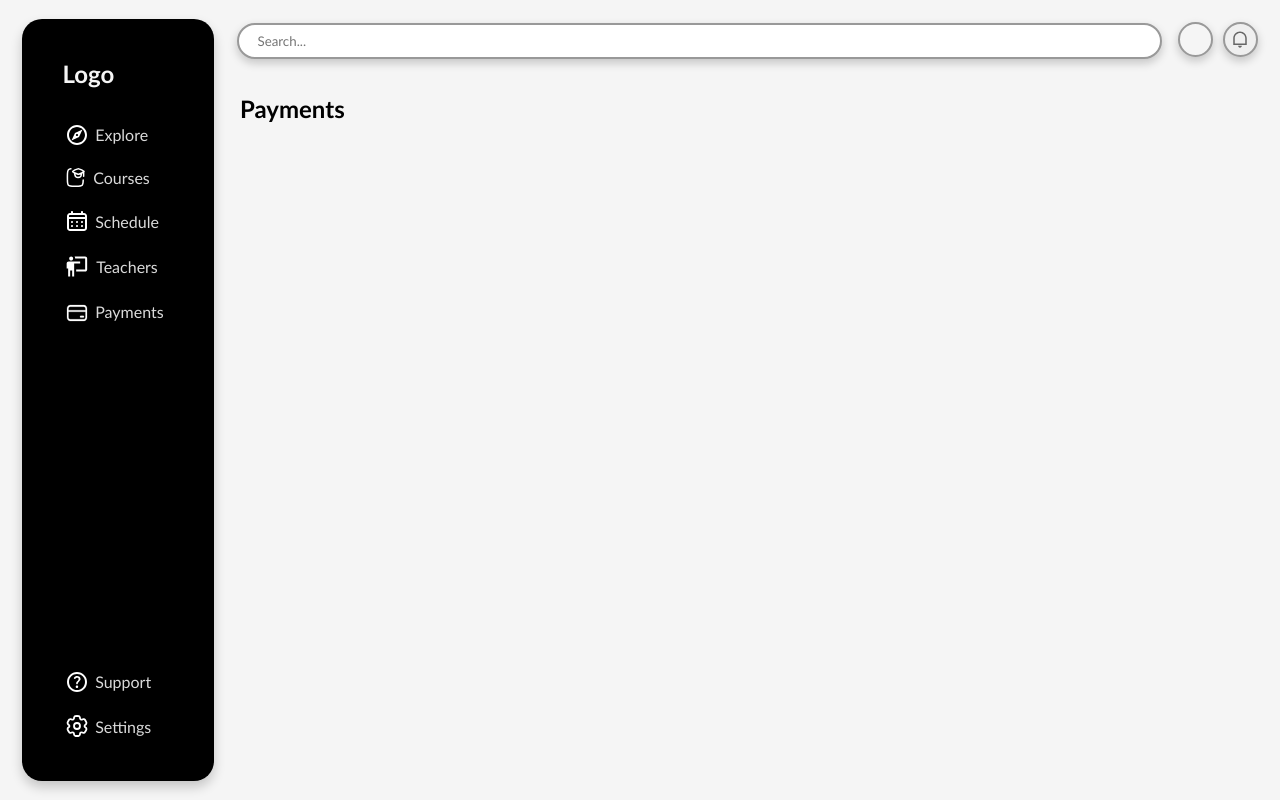
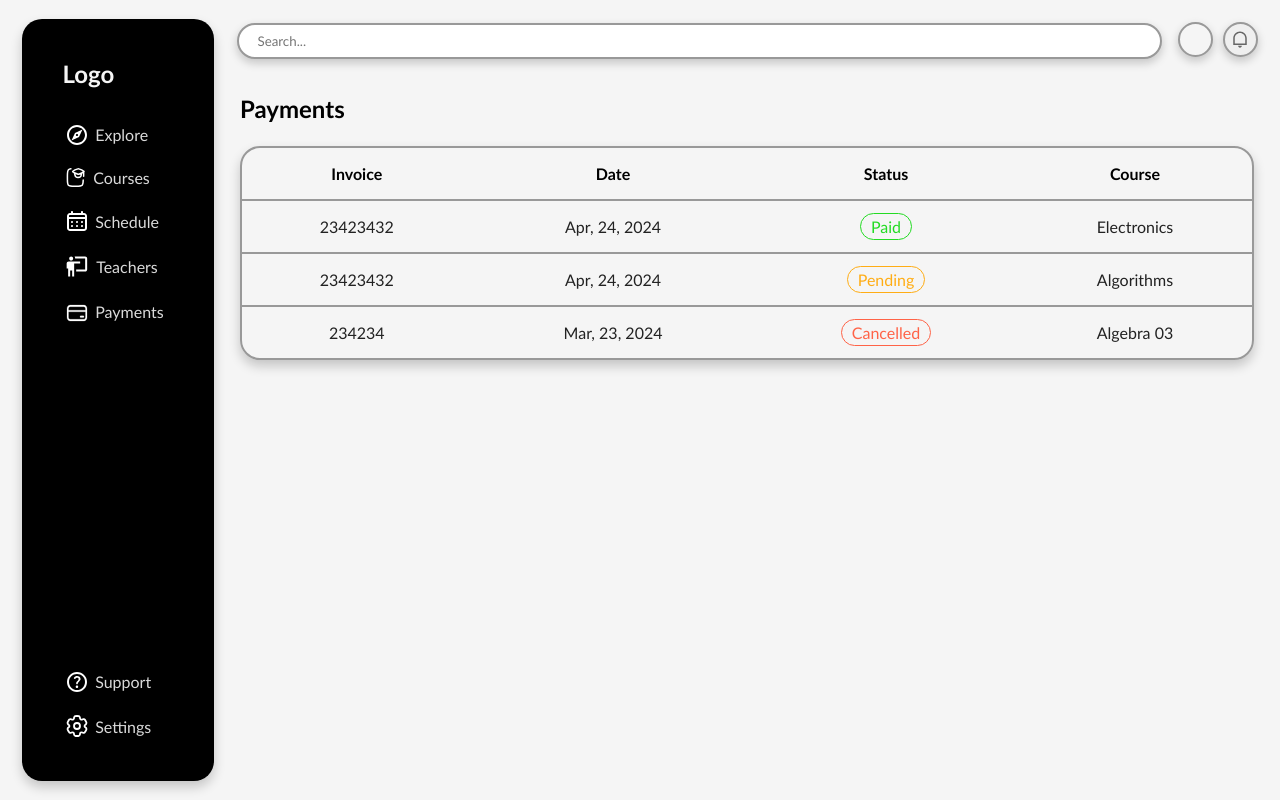
Before and after one commit to Younes-R/e-learn-platform, a Next.js app: page /student/payments in a window 1280 px wide. Built offline with nearby package versions, Linux system fonts and the light colour scheme.

Commit message:
created stduent payments page, and PaymentsTable

```diff
--- a/src/app/student/courses/[cid]/page.module.css
+++ b/src/app/student/courses/[cid]/page.module.css
@@ -23,7 +23,6 @@
 }
 
 .first-section__div p {
-  color: #222;
   padding: 0 0 0 1em;
 }
 
@@ -33,6 +32,7 @@
   justify-content: flex-start;
   gap: 2.8em;
   padding: 0 0 0 4em;
+  color: #777;
 }
 
 .second-section ul {
--- /dev/null
+++ b/src/app/student/payments/page.module.css
@@ -0,0 +1,5 @@
+.main {
+  display: flex;
+  flex-direction: column;
+  gap: 1.4em;
+}
--- a/src/app/student/payments/page.tsx
+++ b/src/app/student/payments/page.tsx
@@ -1,7 +1,11 @@
+import styles from "./page.module.css";
+import PaymentsTable from "@/ui/student/paymentsTable";
+
 export default function Page() {
   return (
-    <main>
+    <main className={styles.main}>
       <h2>Payments</h2>
+      <PaymentsTable />
     </main>
   );
 }
--- /dev/null
+++ b/src/ui/student/paymentsTable.module.css
@@ -0,0 +1,46 @@
+.table {
+  border: 2px solid #999;
+  border-radius: 20px;
+  /* border-collapse: collapse; */
+  border-spacing: 0;
+  box-shadow: 0 6px 12px rgba(0, 0, 0, 0.2);
+}
+
+.table__head th {
+  border-bottom: 2px solid #999;
+  padding: 1em;
+}
+
+.table__body tr {
+  border: 2px solid #999;
+}
+
+.table__body__row:not(:last-child) td {
+  border-bottom: 2px solid #999;
+}
+
+.table__body td {
+  padding: 1em;
+  text-align: center;
+  color: #222;
+}
+
+.table__body__row:first-child span {
+  padding: 0.2em 0.6em;
+  color: #23db23;
+  border: 1px solid #23db23;
+  border-radius: 20px;
+}
+.table__body__row:nth-child(2) span {
+  padding: 0.2em 0.6em;
+  color: #ffad15;
+  border: 1px solid #ffad15;
+  border-radius: 20px;
+}
+
+.table__body__row:nth-child(3) span {
+  padding: 0.2em 0.6em;
+  color: tomato;
+  border: 1px solid tomato;
+  border-radius: 20px;
+}
--- /dev/null
+++ b/src/ui/student/paymentsTable.tsx
@@ -0,0 +1,43 @@
+import { table } from "console";
+import styles from "./paymentsTable.module.css";
+
+export default function PaymentsTable() {
+  return (
+    <table className={styles.table}>
+      <thead className={styles["table__head"]}>
+        <tr>
+          <th scope="col">Invoice</th>
+          <th scope="col">Date</th>
+          <th scope="col">Status</th>
+          <th scope="col">Course</th>
+        </tr>
+      </thead>
+      <tbody className={styles["table__body"]}>
+        <tr className={styles["table__body__row"]}>
+          <td>23423432</td>
+          <td>Apr, 24, 2024</td>
+          <td>
+            <span>Paid</span>
+          </td>
+          <td>Electronics</td>
+        </tr>
+        <tr className={styles["table__body__row"]}>
+          <td>23423432</td>
+          <td>Apr, 24, 2024</td>
+          <td>
+            <span>Pending</span>
+          </td>
+          <td>Algorithms</td>
+        </tr>
+        <tr className={styles["table__body__row"]}>
+          <td>234234</td>
+          <td>Mar, 23, 2024</td>
+          <td>
+            <span>Cancelled</span>
+          </td>
+          <td>Algebra 03</td>
+        </tr>
+      </tbody>
+    </table>
+  );
+}
--- a/src/ui/student/teachersList.module.css
+++ b/src/ui/student/teachersList.module.css
@@ -16,5 +16,4 @@
   justify-content: flex-start;
   align-items: center;
   gap: 1em;
-  scroll-behavior: ;
 }
```
